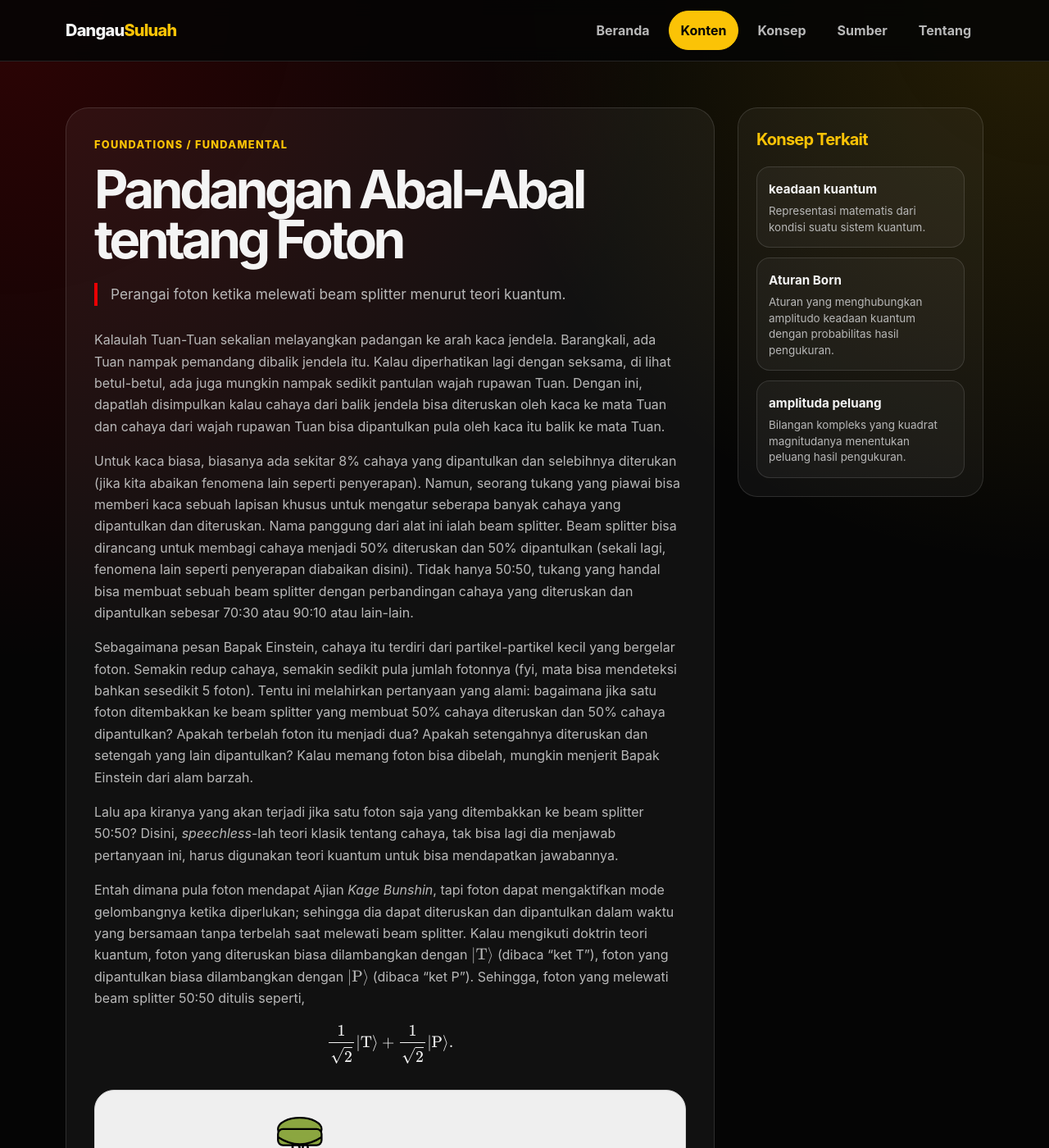
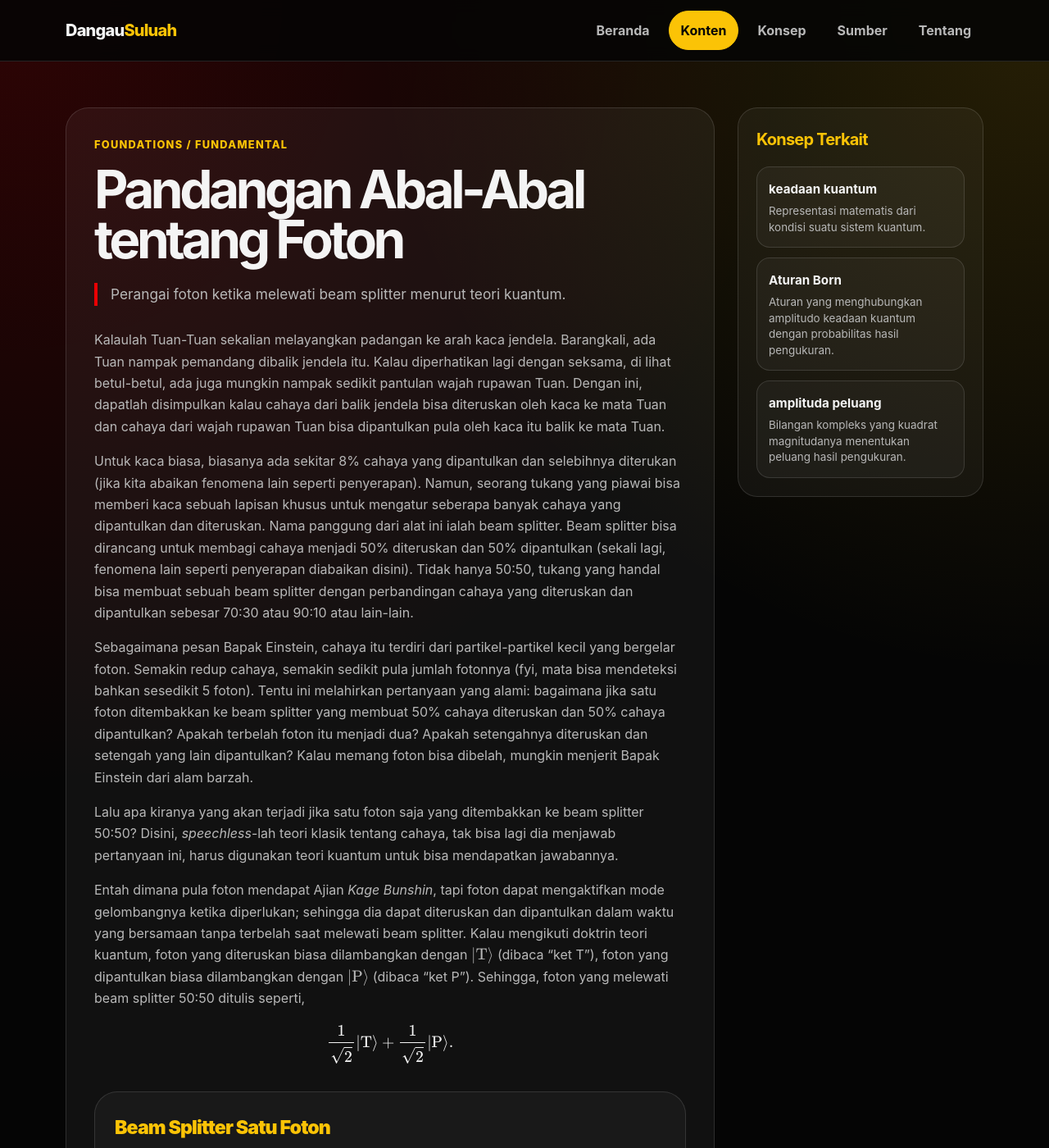
Before and after one commit to dangausuluah/dangausuluah.github.io, a Jekyll site: the page built from _contents/tentang-foton.md, in a window 1280 px wide and 1400 px high. Shown: the whole window at 82% size. Built offline with Jekyll 4.4.1, drawn with Linux system fonts in a browser that asks for light colours; some of the changed text lies outside the part shown.

Commit message:
Update tentang-foton.md

```diff
--- a/_contents/tentang-foton.md
+++ b/_contents/tentang-foton.md
@@ -50,4 +50,4 @@
 \frac{1}{\sqrt{2}} |\mathrm{T}\rangle + \frac{1}{\sqrt{2}} |\mathrm{P}\rangle.
 $$
 
-{% include optics-demo.html %}
+{% include single-beam-splitter-demo.html T="50" %}
```
